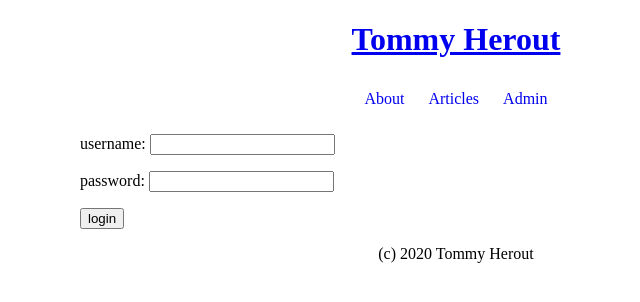
After one commit to TommyHerout/flask, a Flask app: page /login/ in a window 1280 px wide. The commit adds this page. Shown: the top 302 px of the page, without its empty margins (184-824 px from the left). Run offline with Flask 2, Linux system fonts and the light colour scheme.

Commit message:
loggin form an session management

```diff
--- a/mdblog/app.py
+++ b/mdblog/app.py
@@ -1,9 +1,14 @@
 from flask import Flask
 from flask import render_template
+from flask import request
+from flask import redirect
+from flask import url_for
+from flask import session
 
 from .database import articles
 
 flask_app = Flask(__name__)
+flask_app.secret_key = b"|\xfd\x06H\x94\xec\x02\xcb\x14\x8c\x9do|\xf1V\x97\x1b}\x94'\x18i\xa9\xd9"
 
 @flask_app.route("/")
 def view_welcome_page():
@@ -15,6 +20,8 @@ def view_about():
 
 @flask_app.route("/admin/")
 def view_admin():
+    if "logged" not in session:
+        return redirect(url_for("view_login"))
     return render_template("admin.jinja")
 
 @flask_app.route("/articles/")
@@ -27,3 +34,22 @@ def view_article(art_id):
     if article:
         return render_template("article.jinja", article=article)
     return render_template("article_not_found.jinja", art_id=art_id)
+
+@flask_app.route("/login/", methods=["GET"])
+def view_login():
+    return render_template("login.jinja")
+
+@flask_app.route("/login/", methods=["POST"])
+def login_user():
+    username = request.form["username"]
+    password = request.form["password"]
+    if username == "admin" and password == "admin":
+        session["logged"] = True
+        return redirect(url_for("view_admin"))
+    else:
+        return redirect(url_for("view_login"))
+
+@flask_app.route("/logout/", methods=["POST"])
+def logout_user():
+    session.pop("logged")
+    return redirect(url_for("view_welcome_page"))
--- a/mdblog/static/css/main.css
+++ b/mdblog/static/css/main.css
@@ -1,23 +1,33 @@
 body {
     padding: 0 20%;
 }
+
 header {
     text-align: center;
 }
+
 .nav {
     padding: 0;
     list-style: none;
     overflow: hidden;
     text-align: center;
 }
+
 .nav li {
     display: inline;
 }
+
 .nav a {
     display: inline-block;
     padding: 10px;
     text-decoration: none;
 }
+
+.nav form {
+    display: inline-block;
+    padding: 10px;
+}
+
 footer {
     text-align: center;
 }
--- a/mdblog/templates/_nav.jinja
+++ b/mdblog/templates/_nav.jinja
@@ -3,5 +3,12 @@
       <li> <a href="{{ url_for("view_about") }}">About</a> </li>
       <li> <a href="{{ url_for("view_articles") }}">Articles</a> </li>
       <li> <a href="{{ url_for("view_admin") }}">Admin</a> </li>
+      {% if "logged" in session %}
+        <li>
+            <form action="{{ url_for("logout_user") }}" method="post">
+                <input type = "submit" value="logout">
+            </form>
+        </li>
+      {% endif %}
     </ul>
 </nav>
--- /dev/null
+++ b/mdblog/templates/login.jinja
@@ -0,0 +1,19 @@
+{% extends "_main.jinja" %}
+
+{% block title %} Login {% endblock %}
+
+{% block main %}
+
+<form action="{{ url_for("login_user") }}" method="post">
+    <p>
+        <label> username: </label>
+        <input type= "text" name="username">
+    </p>
+    <p>
+        <label> password: </label>
+        <input type= "password" name="password">
+    </p>
+    <input type= "submit" value="login">
+</form>
+
+{% endblock %}
```
